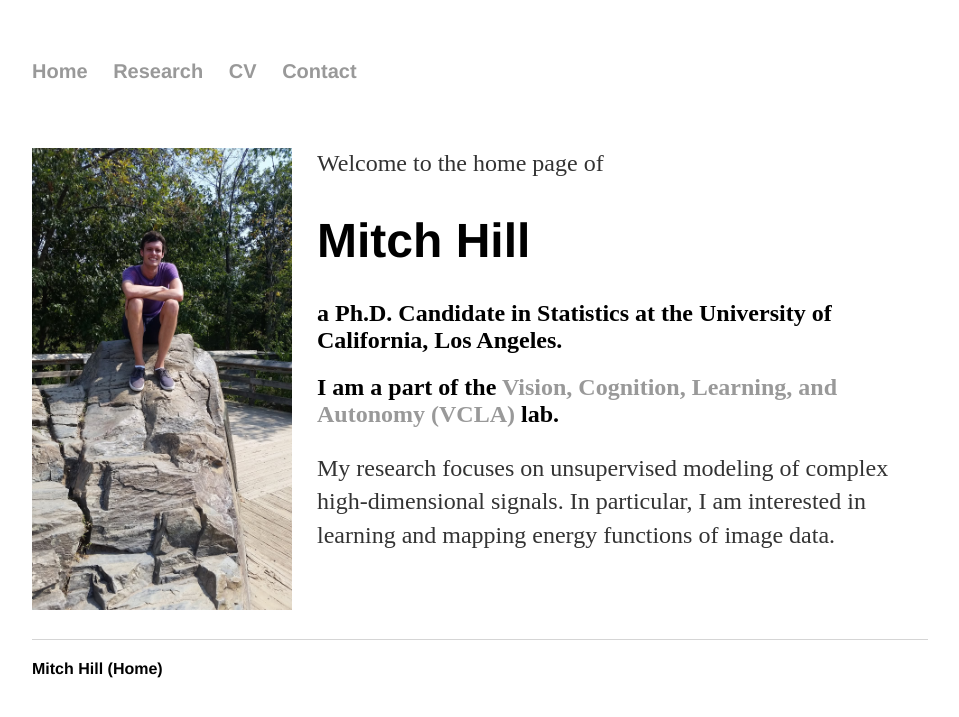
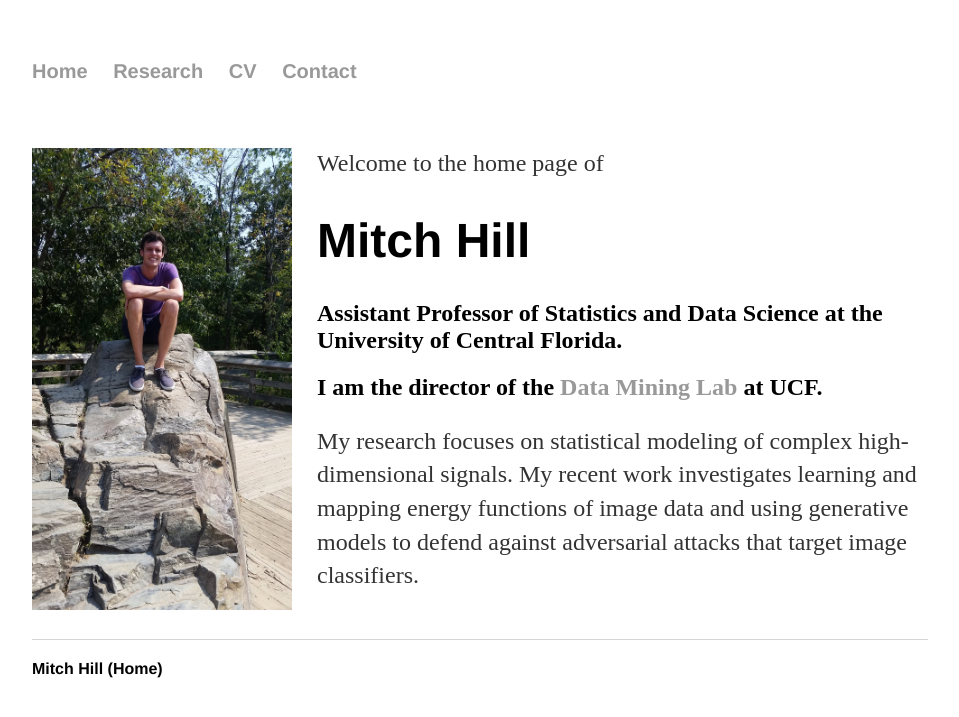
Before and after one commit to point0bar1/point0bar1.github.io, a Jekyll site: the page built from index.html, in a window 1280 px wide. Shown: the top 717 px of the page, without its empty margins (160-1119 px from the left). Built offline with Jekyll 4.4.1, drawn with Linux system fonts in a browser that asks for light colours.

Commit message:
Update index.html

```diff
--- a/index.html
+++ b/index.html
@@ -6,12 +6,13 @@ title: Mitch Hill (Home)
 
 <div style="float:left; margin-right: 25px; margin-bottom: 25px; margin-top: 25px;"> <img src="mitch_web.jpg" width=260> </div>
 <p>Welcome to the home page of</p>
-<h1> Mitch Hill </h1>
-<h2> a Ph.D. Candidate in Statistics at the University of California, Los Angeles. </h2>
-<h2> I am a part of the <a href="https://vcla.stat.ucla.edu/">Vision, Cognition, Learning, and Autonomy (VCLA)</a> lab. </h2>
+<h1>Mitch Hill</h1>
+<h2>Assistant Professor of Statistics and Data Science at the University of Central Florida.</h2>
+<h2>I am the director of the <a href="https://sciences.ucf.edu/statistics/dms/data-mining-lab/">Data Mining Lab</a> at UCF.</h2>
 <p>
-	My research focuses on unsupervised modeling of complex high-dimensional signals.
-	In particular, I am interested in learning and mapping energy functions of image data.
+	My research focuses on statistical modeling of complex high-dimensional signals.
+	My recent work investigates learning and mapping energy functions of image data
+	and using generative models to defend against adversarial attacks that target image classifiers.
 </p>
 
 </div>
```
